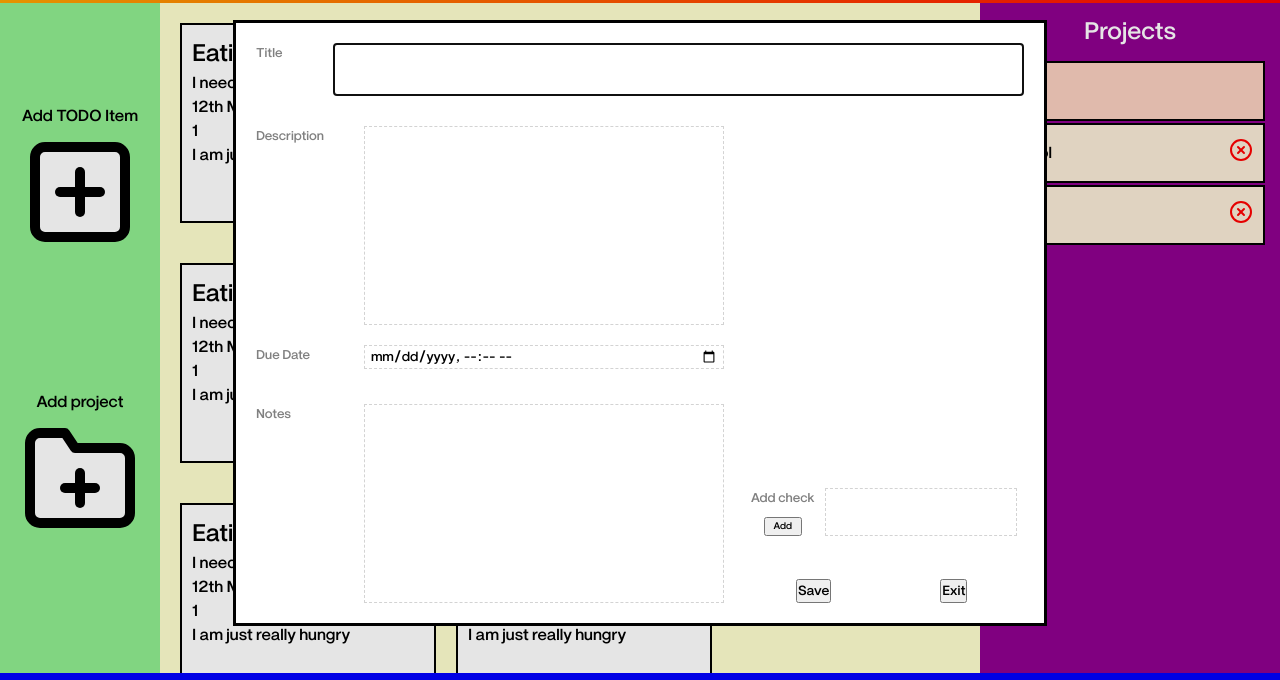
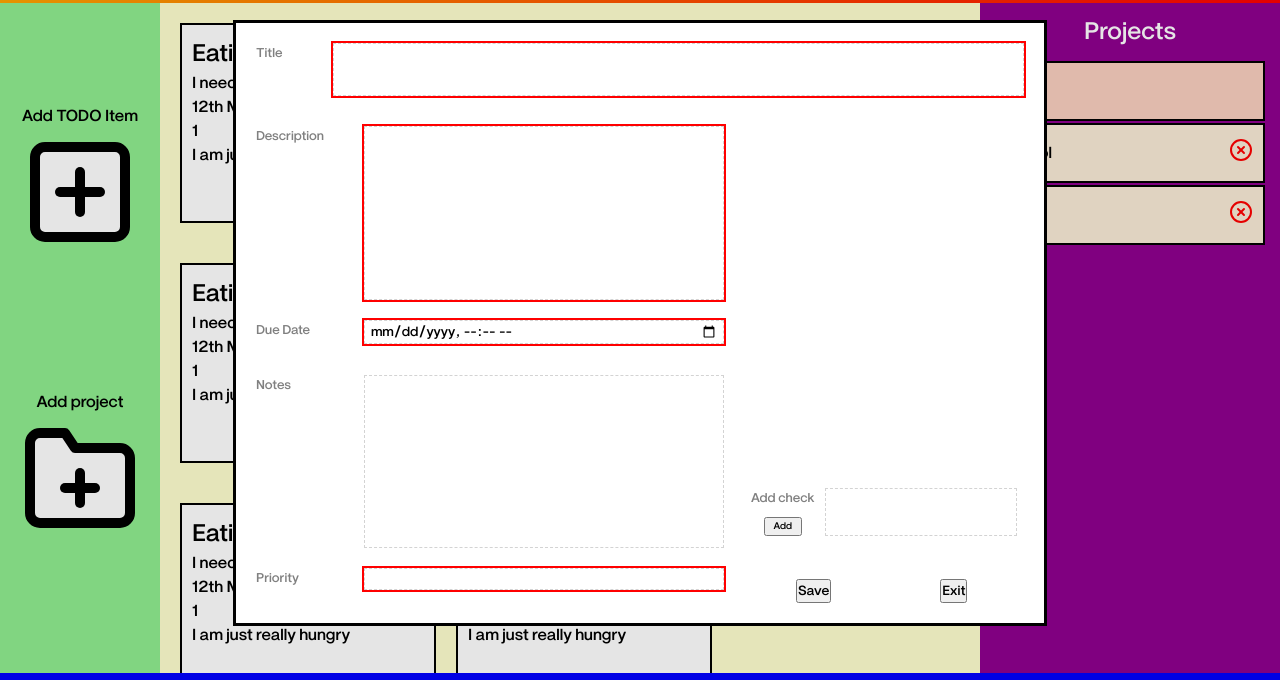
Before and after one commit to xavpav9/odin-todo-list, a website built with webpack: page src/template.html in a window 1280 px wide. Both pictures are taken after a click on the button 80 px from the left and 271 px from the top of the page. Shown: the part 77-757 px from the top of the page. Built offline with nearby package versions, Linux system fonts and the light colour scheme.

Commit message:
Add logic for adding items
Except for checklists.

```diff
--- a/src/index.js
+++ b/src/index.js
@@ -151,6 +151,13 @@ const notesController = (function() {
   });
 
   document.querySelector(".create-container .add-item-btn").addEventListener("click", evt => {
+    document.querySelector(".expand-dialog #title").value = "";
+    document.querySelector(".expand-dialog #description").value = "";
+    document.querySelector(".expand-dialog #due-date").value = "";
+    document.querySelector(".expand-dialog #notes").value = "";
+    document.querySelector(".expand-dialog .checklist").textContent = "";
+    document.querySelector(".expand-dialog #add-check").value = "";
+    document.querySelector(".expand-dialog #priority").value = "";
     document.querySelector("dialog.expand-dialog").showModal();
   });
 
@@ -171,16 +178,42 @@ const notesController = (function() {
     }
   });
 
+  document.querySelector(".expand-dialog .add-check-btn").addEventListener("click", evt => {
+    evt.preventDefault();
+
+  });
+
+  document.querySelector(".expand-dialog .save").addEventListener("click", evt => {
+    evt.preventDefault();
+    const projectNumber = currentProject;
+    const titleInput = document.querySelector(".expand-dialog #title").value;
+    const descriptionInput = document.querySelector(".expand-dialog #description").value;
+    const dueDateInput = document.querySelector(".expand-dialog #due-date").value;
+    const notesInput = document.querySelector(".expand-dialog #notes").value;
+    // const checklistInput = document.querySelector(".expand-dialog .checklist").value;
+    const priorityInput = +document.querySelector(".expand-dialog #priority").value;
+    if (titleInput.length > 0 && descriptionInput.length > 0 && dueDateInput !== "" && priorityInput > 0) {
+      addItem(titleInput, descriptionInput, dueDateInput, priorityInput, notesInput, projectNumber, [])
+      document.querySelector("dialog.expand-dialog").close();
+    }
+
+  });
+
+  document.querySelector(".expand-dialog .exit").addEventListener("click", evt => {
+    evt.preventDefault();
+    document.querySelector("dialog.expand-dialog").close();
+  });
+
   return { addItem, addProject, changeToProject };
 })()
 
 notesController.addProject("Cool")
 notesController.addProject("Bad")
 
-for (let i = 0; i < 13; ++i) {
+for (let i = 0; i < 4; ++i) {
   notesController.addItem("Eating", "I need to eat", "12th March", "1", "I am just really hungry", 1, ["apple", "orange"]);
 }
 
-for (let i = 0; i < 13; ++i) {
+for (let i = 0; i < 4; ++i) {
   notesController.addItem("Eating", "I need to eat", "12th March", "1", "I am just really hungry", 2);
 }
--- a/src/style.css
+++ b/src/style.css
@@ -193,7 +193,7 @@ dialog.expand-dialog {
 
     .left {
       display: grid;
-      grid-template: 5fr 1fr 5fr / 1fr 6fr;
+      grid-template: 5fr 1fr 5fr 1fr / 1fr 6fr;
       align-items: start;
       gap: 20px 40px;
 
@@ -233,9 +233,14 @@ dialog.expand-dialog {
     }
 
     textarea, input {
+
       min-width: 100px;
       border: thin dashed lightgrey;
       padding: 0px 5px;
+
+      &:invalid {
+        outline: 2px solid red;
+      }
     }
 
     label {
--- a/src/template.html
+++ b/src/template.html
@@ -10,17 +10,20 @@
       <form method="" action="">
         <div class="top">
           <label for="title">Title</label>
-          <input type="text" id="title">
+          <input required maxlength="32" type="text" id="title">
         </div>
         <div class="left">
           <label for="description">Description</label>
-          <textarea id="description"></textarea>
+          <textarea required id="description"></textarea>
 
           <label for="due-date">Due Date</label>
-          <input type="datetime-local" id="due-date">
+          <input required type="datetime-local" id="due-date">
 
           <label for="notes">Notes</label>
           <textarea id="notes"></textarea>
+
+          <label for="priority">Priority</label>
+          <input required type="number" id="priority" min="1"></input>
         </div>
         <div class="right">
           <div class="checklist"></div>
```
